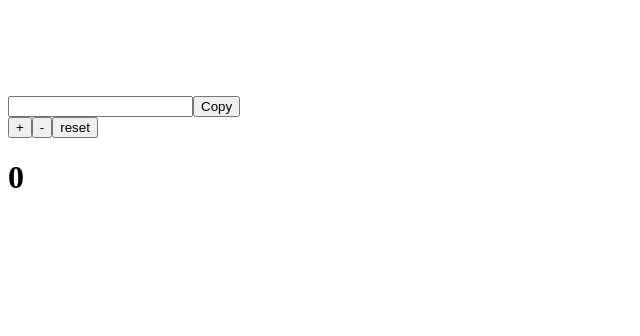
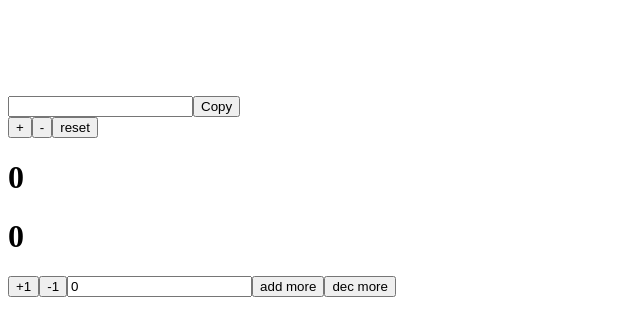
Before and after one commit to magiclz233/react-learn-examples, a React (Vite) app: page / in a window 1280 px wide. Shown: the top 336 px of the page, without its empty margins (0-640 px from the left). Built offline with nearby package versions, Linux system fonts and the light colour scheme.

Commit message:
feat(计数器): 添加基于useReducer的计数器组件
新增Counter组件实现计数器功能，包含加减操作及自定义数值增减
添加counterReducer处理计数器状态逻辑

```diff
--- a/src/App.jsx
+++ b/src/App.jsx
@@ -29,6 +29,7 @@
 // import Local from "./components/example7/Local";
 // import Switcher from "./components/example7/Switcher";
 import CopyInput from "./components/example7/CopyInput";
+import Counter from "./components/example8-hook/Counter";
 import UseReducerTest from "./components/example8-hook/UseReducerTest";
 
 
@@ -70,6 +71,7 @@ const App = () => {
       <Switcher/> */}
       <CopyInput/>
       <UseReducerTest/>
+      <Counter/>
     </>
   );
 }
--- /dev/null
+++ b/src/components/example8-hook/Counter.jsx
@@ -0,0 +1,25 @@
+import { useReducer, useState } from 'react';
+import {initialState, countReducer} from './counterReducer'
+
+const Counter = () => {
+    const [state, dispatch] = useReducer(countReducer, initialState);
+    const [inputValue, setInputValue] = useState(0);
+    return (
+        <div>
+            <h1>{state.count} {state.type} {state.num}</h1>
+            <button onClick={() => {dispatch({type: "add"})}}>+1</button>
+            <button onClick={() => {dispatch({type: "add"})}}>-1</button>
+            <input type="number" value={inputValue} onChange={(e) => setInputValue(e.target.value)}/>
+            <button onClick={() => {
+                dispatch({type: "addMore", num: Number(inputValue)});
+                setInputValue(0);
+            }}>add more</button>
+            <button onClick={() => {
+                dispatch({type: "decMore", num: Number(inputValue)});
+                setInputValue(0);
+            }}>dec more</button>
+        </div>
+    );
+};
+
+export default Counter;
--- /dev/null
+++ b/src/components/example8-hook/counterReducer.js
@@ -0,0 +1,18 @@
+const initialState = { count: 0 }
+
+function countReducer(state, action) {
+    switch (action.type) {
+        case "add":
+            return {...state, count: state.count + 1}
+        case "dec":
+            return {...state, count: state.count - 1}
+        case "addMore":
+            return {...state, count: state.count + action.num}
+        case "decMore":
+            return {...state, count: state.count - action.num}
+        default:
+            return state;
+    }
+}
+
+export {initialState, countReducer};
```
